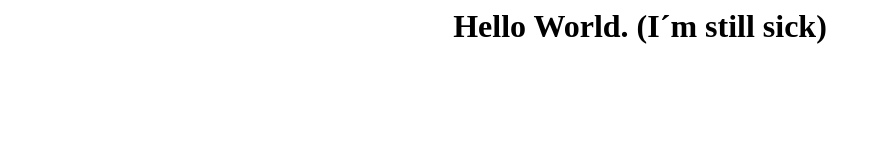
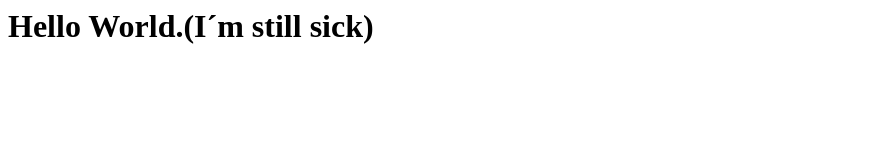
Before and after one commit to elsebeth/elsebeth.github.io, a plain HTML site: page index.html in a window 1280 px wide. Shown: the whole page, without its empty margins (0-881 px from the left). Drawn offline with Linux system fonts and the light colour scheme.

Commit message:
Update index.html

```diff
--- a/index.html
+++ b/index.html
@@ -1,11 +1,7 @@
 <html>
  <h1>
   <b>
-   <center>
-    Hello World.
-  </b>
-    (I´m still sick)
-    </center>
+    Hello World.(I´m still sick)
    </b>
   </h1>
 </html>
```
